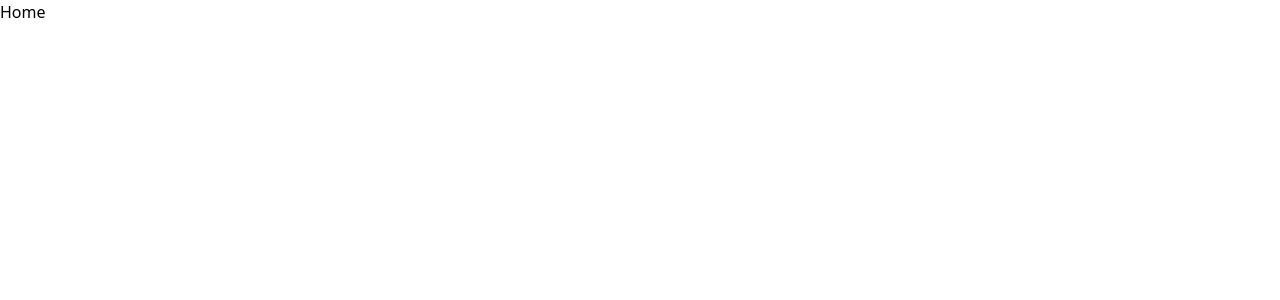
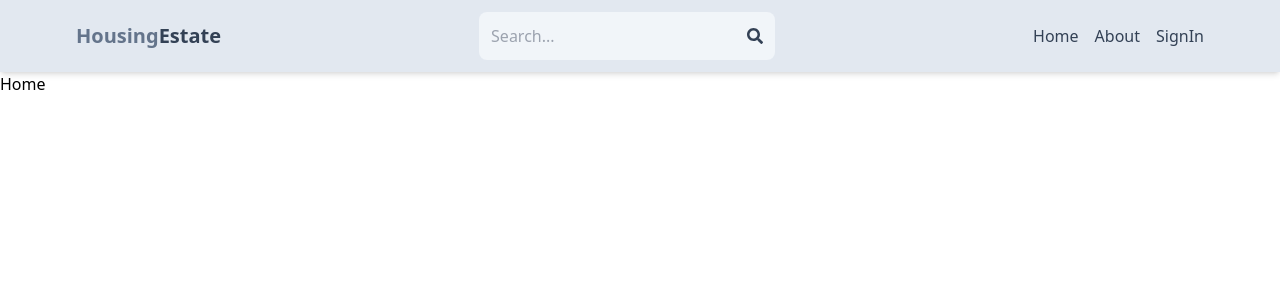
Before and after one commit to ShubhamRao123/Skyline-Realty, a React (Vite) app in the folder client/: page / in a window 1280 px wide. Shown: the top 300 px of the page. Built offline with nearby package versions, Linux system fonts and the light colour scheme.

Commit message:
create header component

```diff
--- a/client/package.json
+++ b/client/package.json
@@ -12,6 +12,7 @@
   "dependencies": {
     "react": "^18.2.0",
     "react-dom": "^18.2.0",
+    "react-icons": "^5.0.1",
     "react-router-dom": "^6.22.3"
   },
   "devDependencies": {
--- a/client/src/App.jsx
+++ b/client/src/App.jsx
@@ -5,10 +5,12 @@
 import Profile from './pages/Profile';
 import SignIn from './pages/SignIn';
 import SignOut from './pages/SignOut';
+import Header from './components/Header';
 
 export default function App() {
   return(
     <BrowserRouter>
+    <Header/>
       <Routes>
         <Route path='/' element={<Home/>} />
         <Route path='/about' element={<About/>} />
--- /dev/null
+++ b/client/src/components/Header.jsx
@@ -0,0 +1,36 @@
+import React from "react";
+import {FaSearch} from "react-icons/fa";
+import {Link} from "react-router-dom";
+
+export default function Header() {
+    return (
+        <header className="bg-slate-200 shadow-md">
+            <div className="flex justify-between items-center max-w-6xl mx-auto p-3">
+                <Link to='/'>
+                <h1 className="font-bold text-sm sm:text-xl flex flex-wrap">
+                    <span className="text-slate-500">Housing</span>
+                    <span className="text-slate-700">Estate</span>
+                </h1>
+                </Link>
+
+                <form className="bg-slate-100 p-3 rounded-lg flex items-center">
+                    <input type="text" placeholder="Search..."
+                    className="bg-transparent focus:outline-none w-24 sm:w-64"/>
+                    <FaSearch className="text-slate-700"/>
+                </form>
+                <ul className="flex gap-4">
+                    <Link to='/'>
+                    <li className="hidden sm:inline text-slate-700 hover:underline">Home</li>
+                    </Link>
+                    <Link to='/about'>
+                    <li className="hidden sm:inline text-slate-700 hover:underline">About</li>
+                    </Link>
+                    <Link to='/sign-in'>
+                    <li className=" text-slate-700 hover:underline">SignIn</li>
+                    </Link>
+
+                </ul>
+            </div>
+        </header>
+    )
+}
```
Also changed, not shown: 1 other file (tests, documents, lock files or other folders).
